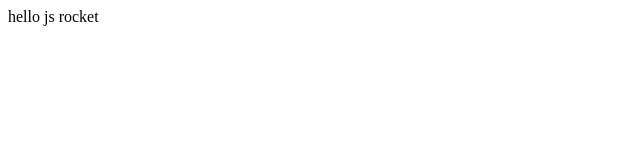
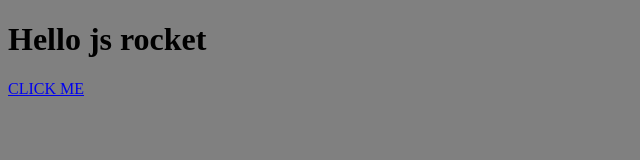
Before and after one commit to Michaela-Plesnik/js-rocket, a plain HTML site: page index.html in a window 1280 px wide. Shown: the whole page, without its empty margins (0-640 px from the left). Drawn offline with Linux system fonts and the light colour scheme.

Commit message:
made some car stuff
.

```diff
--- /dev/null
+++ b/css/style.css
@@ -0,0 +1,3 @@
+body{
+	background-color: gray;
+}
--- a/index.html
+++ b/index.html
@@ -1,5 +1,18 @@
-hello js rocket
+<!DOCTYPE html>
+<html>
+<head>
+	<title>JS Rocket</title>
+	<script type="text/javascript" src="js/script.js">	</script>
+	<link rel="stylesheet" type="text/css" href="css/style.css">
 
-<script type="text/javascript">
-console.log('hello there friends');
+</head>
+<body>
+	<h1>Hello js rocket</h1>
+	<a href="#" onclick="sayMyName('Mishka')">CLICK ME</a>
+<script>
+		console.log ('hello there friends')
+
+
 </script>
+</body>
+</html>
--- /dev/null
+++ b/js/script.js
@@ -0,0 +1,31 @@
+var sayMyName = function (name){
+	alert('My name is:'+name);
+}
+
+	var car = {
+		make: 'VW',
+		type: 'Polo',
+		Color: 'blue',
+		isTurnedOn: false,
+		numbrerOfWheels: 4,
+		seats: [
+			'seat 1',
+			'seat 2',
+			'seat 3',
+			'seat 4'
+			],
+			turnOn: function () {
+				this.isTurnedOn = true;
+			},
+			fly: function (){
+				alert('fly');
+			},
+			switchCar: function (isOn){
+				console.log('turn car'+isOn)
+				if (isOn == true) {
+					this.isTurnedOn = true;
+				} else {
+					this.isTurnedOn = false;
+				}
+			}
+	}
```
Also changed, not shown: 1 other file.
